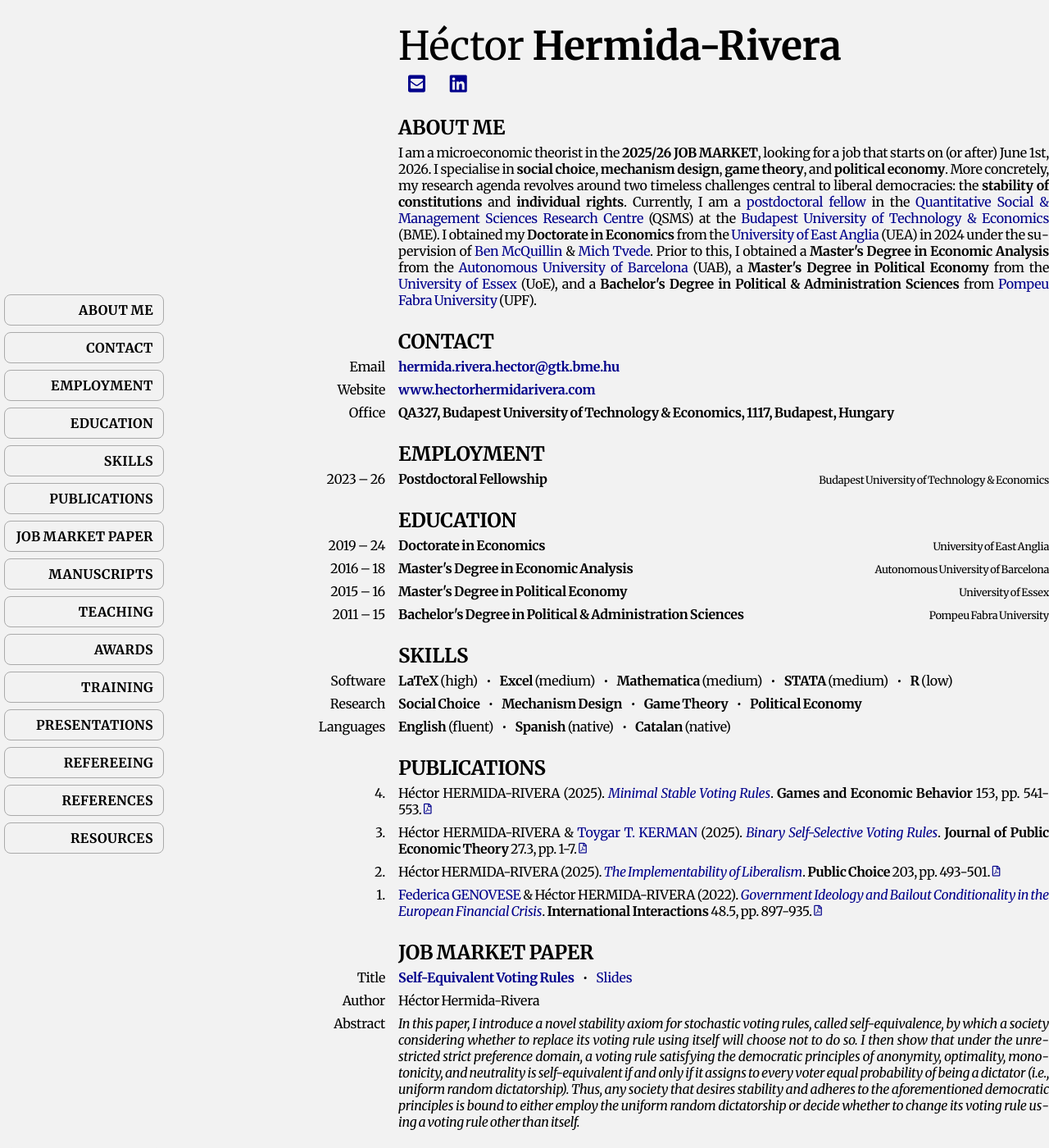
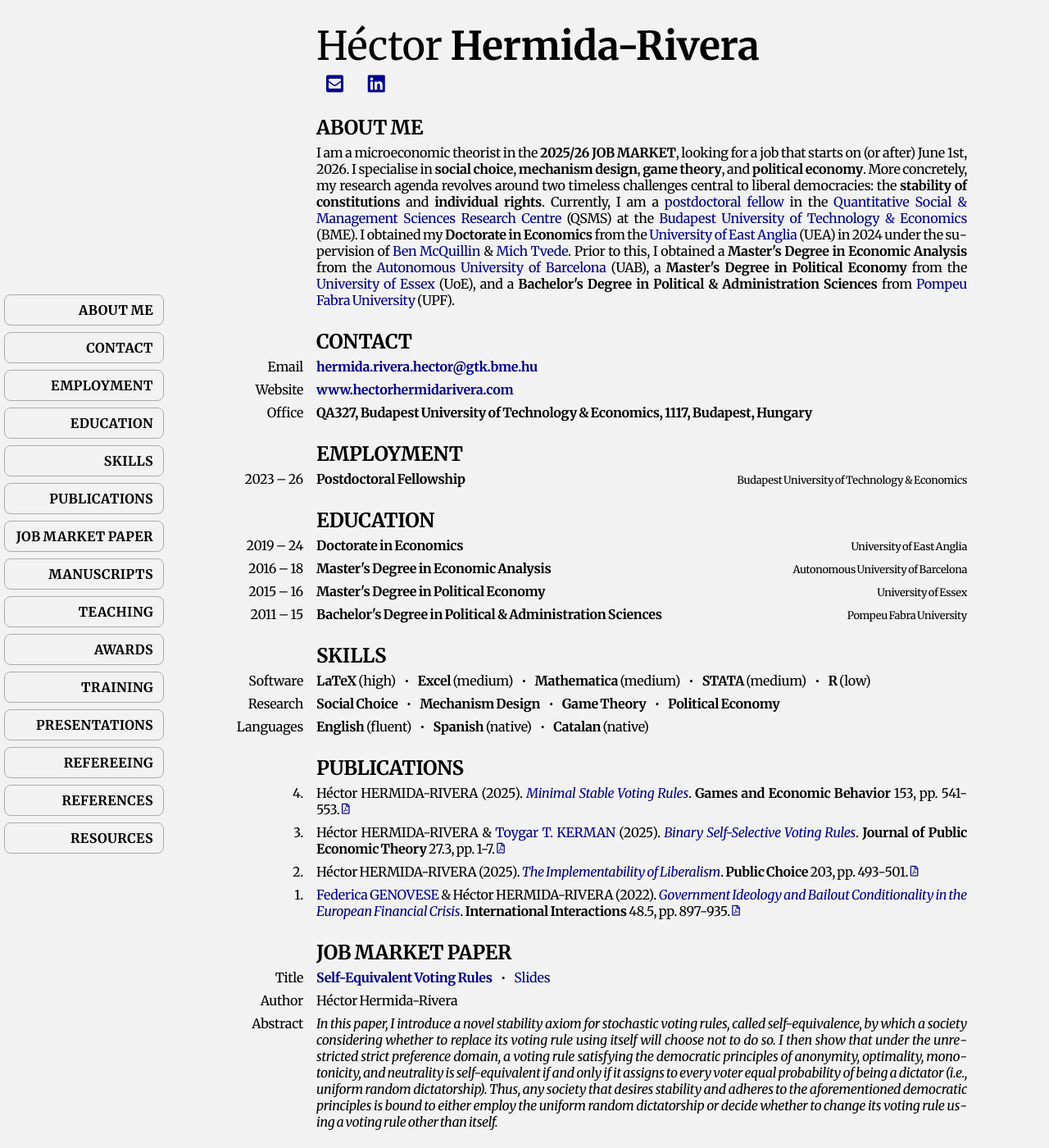
Before and after one commit to HectorHermidaRivera/hectorhermidarivera.github.io, a Jekyll site: the page built from index.md, in a window 1280 px wide and 1400 px high. Shown: the whole window at 82% size. Built offline with Jekyll 4.4.1, drawn with Linux system fonts in a browser that asks for light colours; a style sheet for code colours, icons or effects is not loaded.

Commit message:
Update style.css

```diff
--- a/assets/css/style.css
+++ b/assets/css/style.css
@@ -75,7 +75,7 @@ body {
 .content {
   max-width: 1000px;
   width: 100%;
-  margin-left: max(300px, (100vw - 1000px)/2);
+  margin-left: max(200px, (100vw - 1000px)/2);
   margin-right: max(20px, (100vw - 1000px)/2);
   padding: 0 20px 30px 20px;
   box-sizing: border-box;
```
